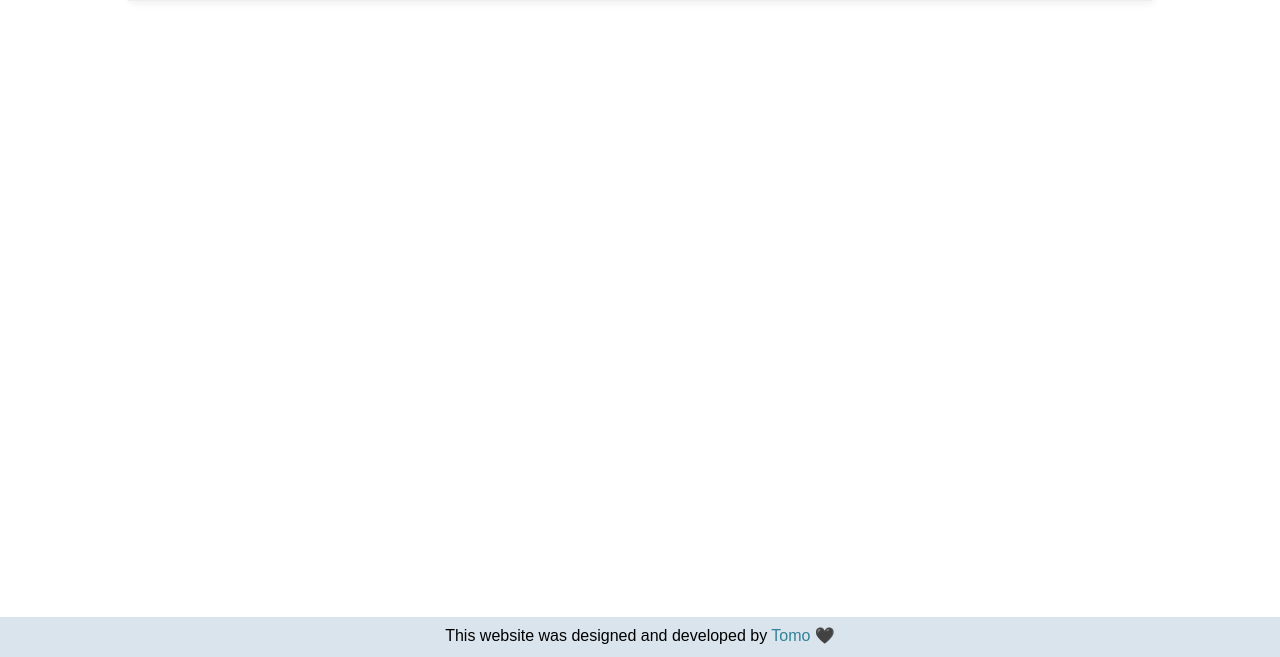
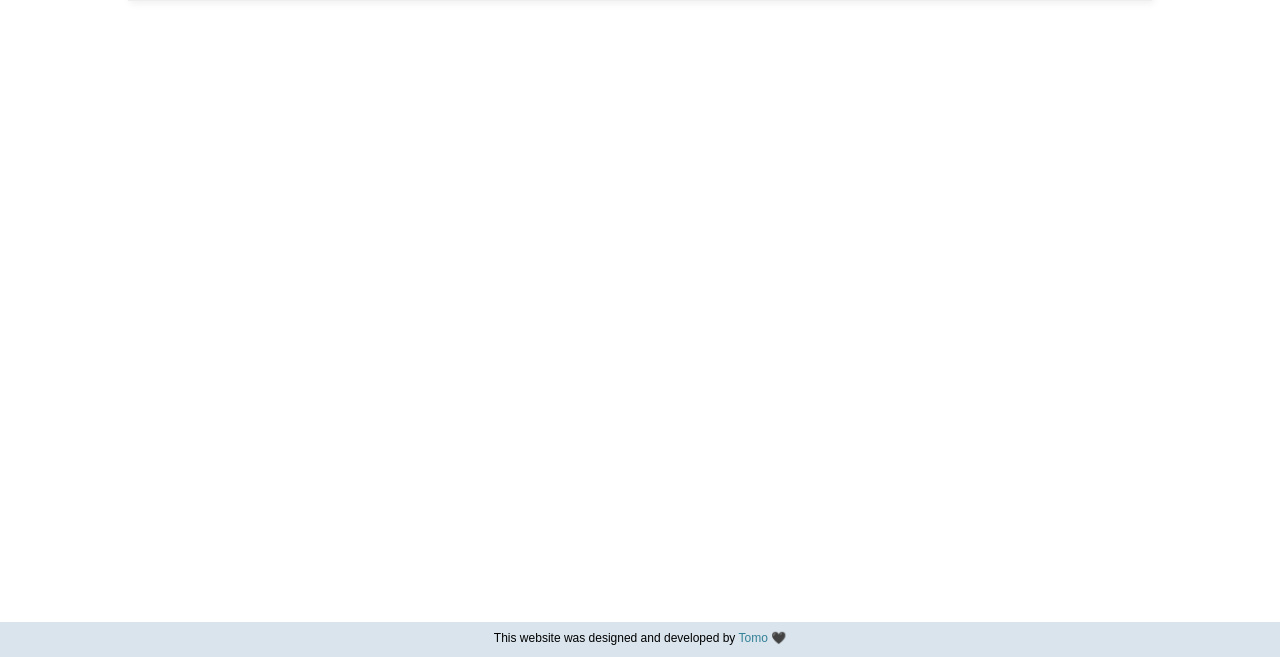
Before and after one commit to neontomo/ai-hackernews, a plain HTML site: page index.html in a window 1280 px wide. Shown: the part 143-800 px from the top of the page. Drawn offline with nearby package versions, Linux system fonts and the light colour scheme; no server answers.

Commit message:
Css margin error fixed

```diff
--- a/css/style.css
+++ b/css/style.css
@@ -81,7 +81,8 @@ footer {
 	background: #d9e4ec;
 	color: #000;
 	text-align: center;
-	padding: 10px 0;
+	padding: 10px 0 5px 0;
+	font-size: 12px;
 }
 
 footer a {
```
